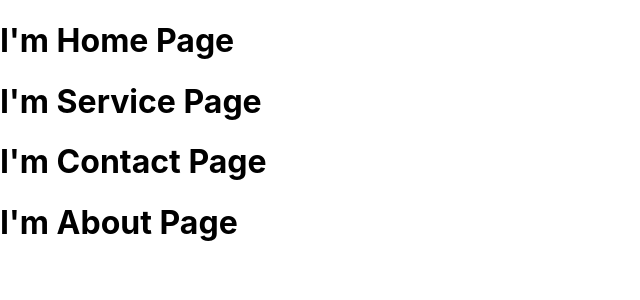
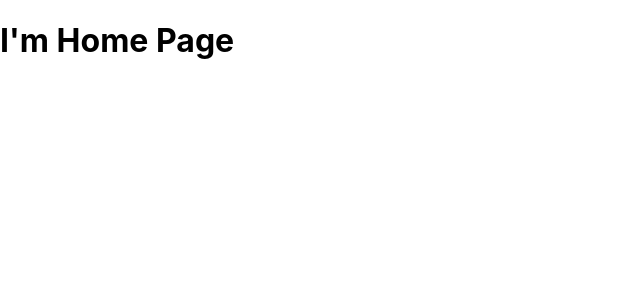
Before and after one commit to Waqardev/React-Js-With-Bootstrap-5, a React (Create React App) app: page / in a window 1280 px wide. Shown: the top 300 px of the page, without its empty margins (0-640 px from the left). Built offline with nearby package versions, Linux system fonts and the light colour scheme.

Commit message:
Routing Added

```diff
--- a/src/App.js
+++ b/src/App.js
@@ -3,14 +3,18 @@ import Home from "./Home"
 import Service from "./Service"
 import Contact from "./Contact"
 import About from "./About"
+import { Switch, Route, Redirect } from "react-router-dom"
 
 function App() {
   return (
     <div>
-      <Home />
-      <Service />
-      <Contact />
-      <About />
+      <Switch>
+      <Route exact path="/" component={Home} />
+      <Route exact path="/service" component={Service} />
+      <Route exact path="/contact" component={Contact} />
+      <Route exact path="/about" component={About} />
+      <Redirect to="/" />
+      </Switch>
     </div>
   );
 }
--- a/src/index.js
+++ b/src/index.js
@@ -2,11 +2,16 @@ import React from 'react';
 import ReactDOM from 'react-dom';
 import './index.css';
 import App from './App';
+import { BrowserRouter } from 'react-router-dom';
+
 
 
 ReactDOM.render(
   <React.StrictMode>
-    <App />
+    <BrowserRouter>
+     <App />
+    </BrowserRouter>
+
   </React.StrictMode>,
   document.getElementById('root')
 );
```
